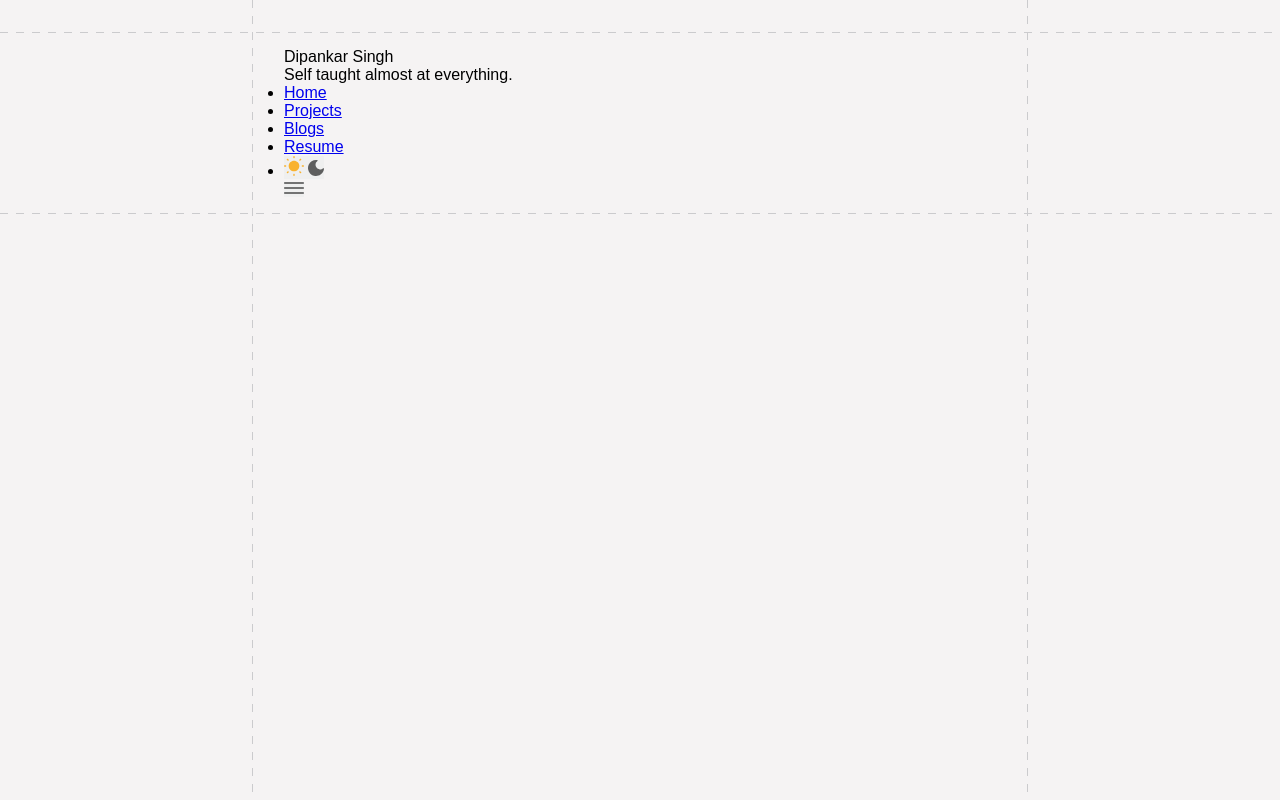
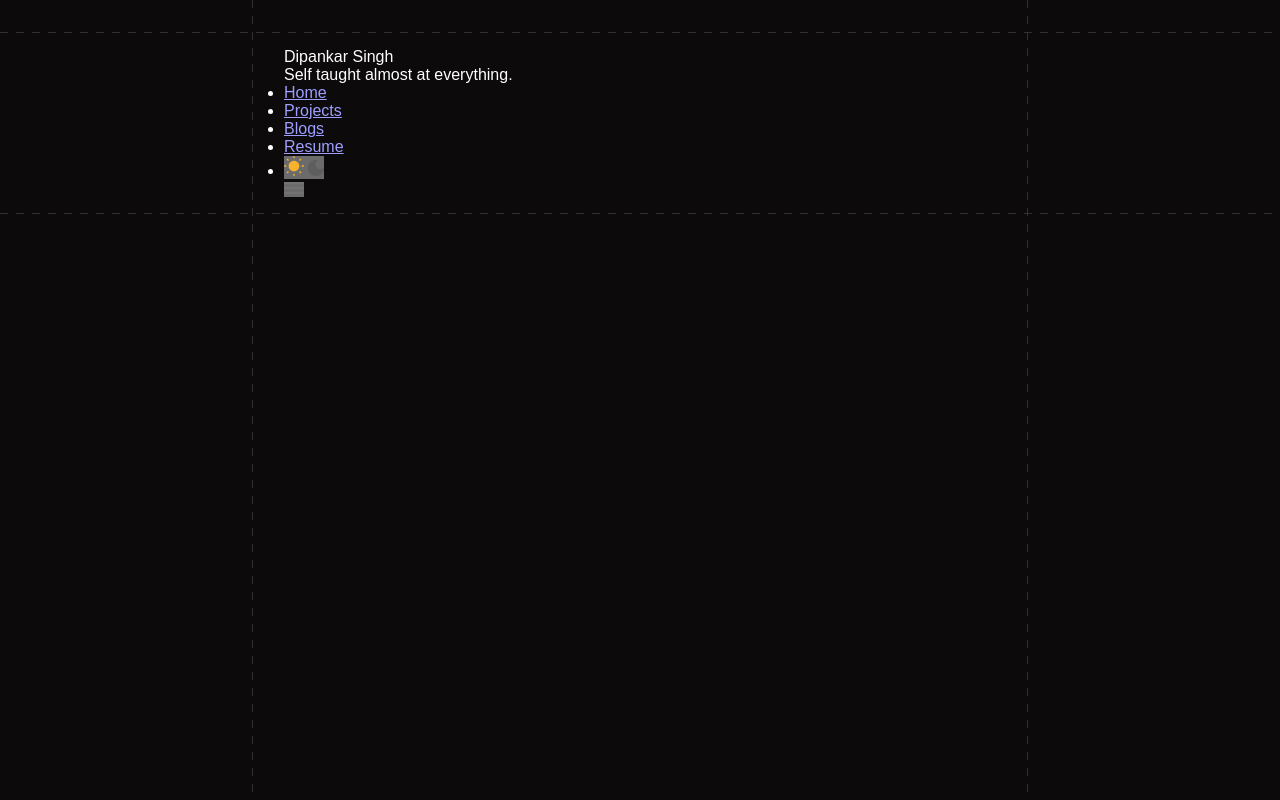
Before and after one commit to deep0x1/deep0x1-dev, a website built with Vite: page static-template/index.html in a window 1280 px wide. Built offline with nearby package versions, Linux system fonts and the light colour scheme.

Commit message:
refactor: Seprate light and dark theme colors from :root

```diff
--- a/static-template/src/sass/base/_base.scss
+++ b/static-template/src/sass/base/_base.scss
@@ -1,26 +1,53 @@
+// dark theme
 :root {
-  color-scheme: dark light;
+  color-scheme: dark;
 
   // background
-  --bg-900: light-dark(#f5f3f3, #0c0a0a);
-  --bg-500: light-dark(#ececec, #131313);
-  --bg-100: light-dark(#e6e6e6, #191919);
+  --bg-900: #0c0a0a;
+  --bg-500: #131313;
+  --bg-100: #191919;
 
   // foreground
-  --fg-900: light-dark(#050505, #fafafa);
-  --fg-500: light-dark(#8c8c8c, #737373);
-  --fg-100: light-dark(#5e5e5e, #a1a1a1);
+  --fg-900: #fafafa;
+  --fg-500: #737373;
+  --fg-100: #a1a1a1;
 
   // grid
-  --gr-900: light-dark(#cbcbcd, #313135);
-  --gr-100: light-dark(#e0e0e0, #1f1f1f);
+  --gr-900: #313135;
+  --gr-100: #1f1f1f;
 
   // github chart
-  --gh-900: light-dark(#5e5e5e, #a1a1a1);
-  --gh-700: light-dark(#7e7e7e, #818181);
-  --gh-500: light-dark(#9f9f9f, #606060);
-  --gh-300: light-dark(#bfbfbf, #404040);
-  --gh-100: light-dark(#e0e0e0, #1f1f1f);
+  --gh-900: #a1a1a1;
+  --gh-700: #818181;
+  --gh-500: #606060;
+  --gh-300: #404040;
+  --gh-100: #1f1f1f;
+}
+
+// light theme
+html[data-theme="light"] {
+  color-scheme: light;
+
+  // background
+  --bg-900: #f5f3f3;
+  --bg-500: #ececec;
+  --bg-100: #e6e6e6;
+
+  // foreground
+  --fg-900: #050505;
+  --fg-500: #8c8c8c;
+  --fg-100: #5e5e5e;
+
+  // grid
+  --gr-900: #cbcbcd;
+  --gr-100: #e0e0e0;
+
+  // github chart
+  --gh-900: #5e5e5e;
+  --gh-700: #7e7e7e;
+  --gh-500: #9f9f9f;
+  --gh-300: #bfbfbf;
+  --gh-100: #e0e0e0;
 }
 
 html {
```
